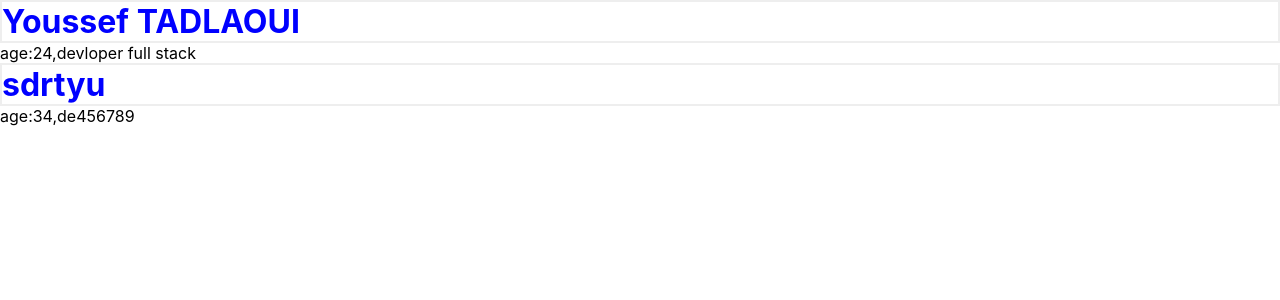
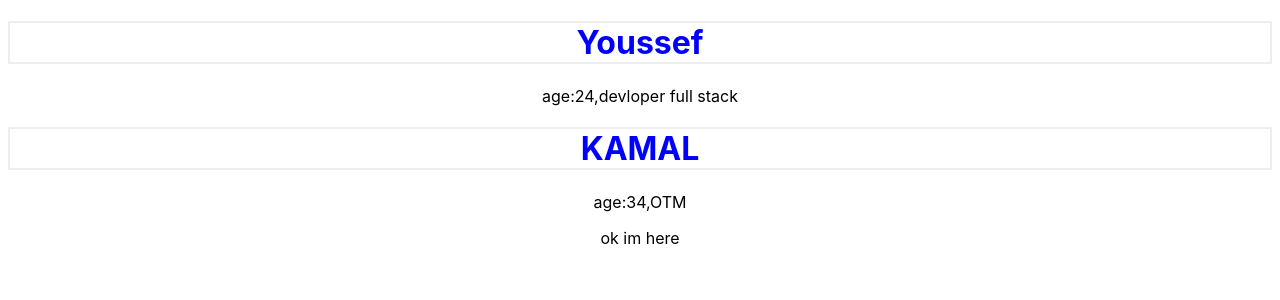
Before and after one commit to YTADLAOUI/learn-react, a React (Create React App) app: page / in a window 1280 px wide. Shown: the top 300 px of the page. Built offline with nearby package versions, Linux system fonts and the light colour scheme.

Commit message:
useState

```diff
--- a/src/App.css
+++ b/src/App.css
@@ -1,5 +1,5 @@
 .App {
-  /* text-align: center; */
+  text-align: center;
 }
 
 .App-logo {
--- a/src/App.js
+++ b/src/App.js
@@ -1,11 +1,23 @@
 import Youssef from'./components/Youssef.js'
 import './App.css';
+import { useState } from 'react';
 
 function App() {
+
+const [person,setperson]=useState([
+  {name:'Youssef',age:24},
+   {name:'KAMAL',age:30}
+]);
+//   state={
+//     person:[
+//     {name:'Youssef',age:24},
+//     {name:'KAMAL',age:30} ]
+// };
   return (
     <div className="App">
-      <Youssef name="Youssef TADLAOUI" age="24" metier="devloper full stack" />
-      <Youssef name="sdrtyu" age="34" metier="de456789" />
+      <Youssef name={person[0].name} age="24" metier="devloper full stack" />
+      <Youssef name={person[1].name} age="34" metier="OTM" >ok im here</Youssef>
+
     </div>
   );
 }
--- a/src/components/Youssef.js
+++ b/src/components/Youssef.js
@@ -1,7 +1,7 @@
 import React from "react";
 
 function Youssef(props){
-const  {name,age,metier} = props;
+  const  {name,age,metier} = props;
   const grandName={
     color:'blue',
     fontWeight:'bolde',
@@ -11,6 +11,7 @@ return(
     <div>
       <h1 style={grandName}>{name}</h1>
       <p>age:{age},{metier}</p>
+      <p>{props.children}</p>
     </div>
  );
 }
--- a/src/index.css
+++ b/src/index.css
@@ -5,11 +5,11 @@ body {
   -webkit-font-smoothing: antialiased;
   -moz-osx-font-smoothing: grayscale;
 }
-*{
+/* *{
   padding: 0;
   margin: 0;
   box-sizing: border-box;
-}
+} */
 /* code {
   font-family: source-code-pro, Menlo, Monaco, Consolas, 'Courier New',
     monospace;
```
